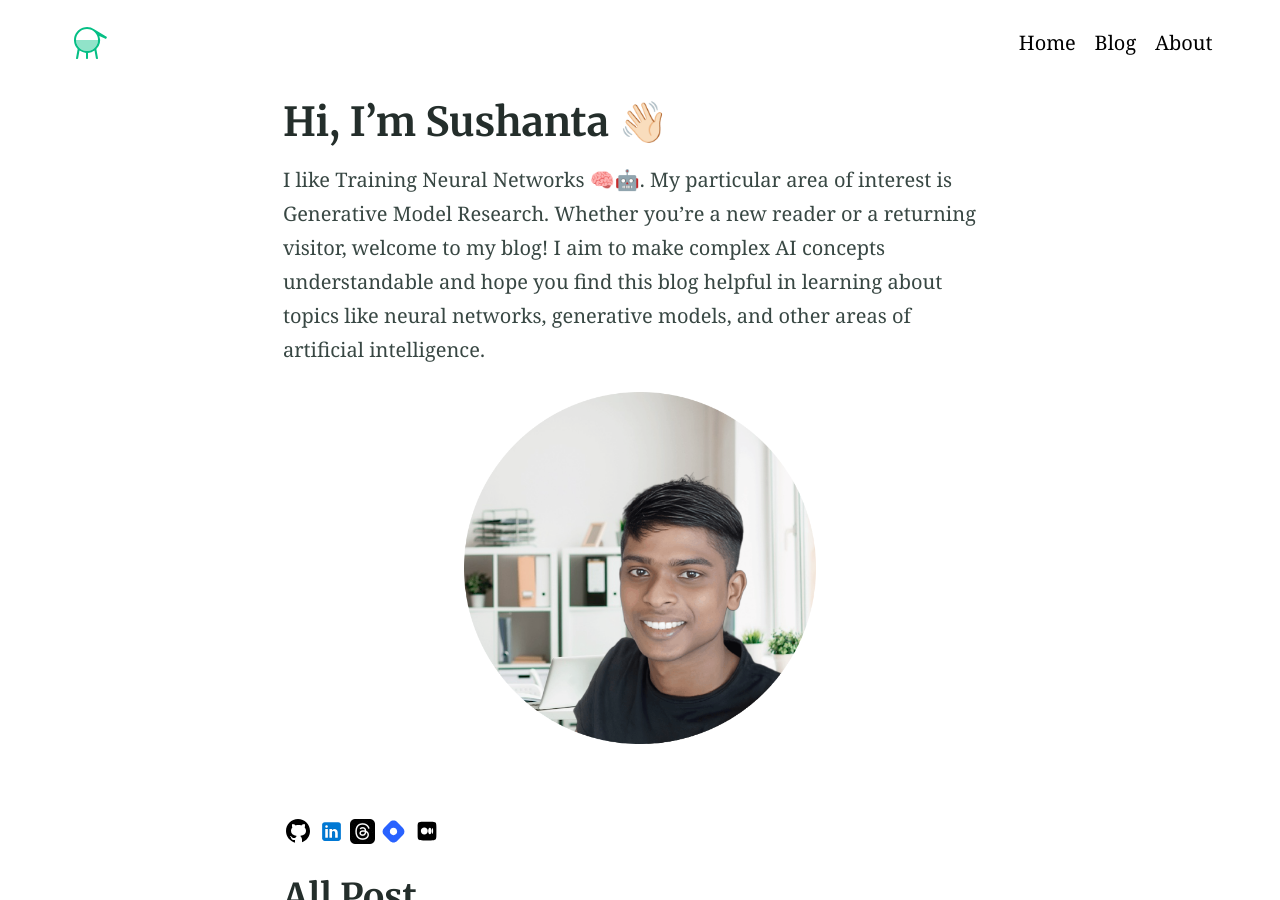
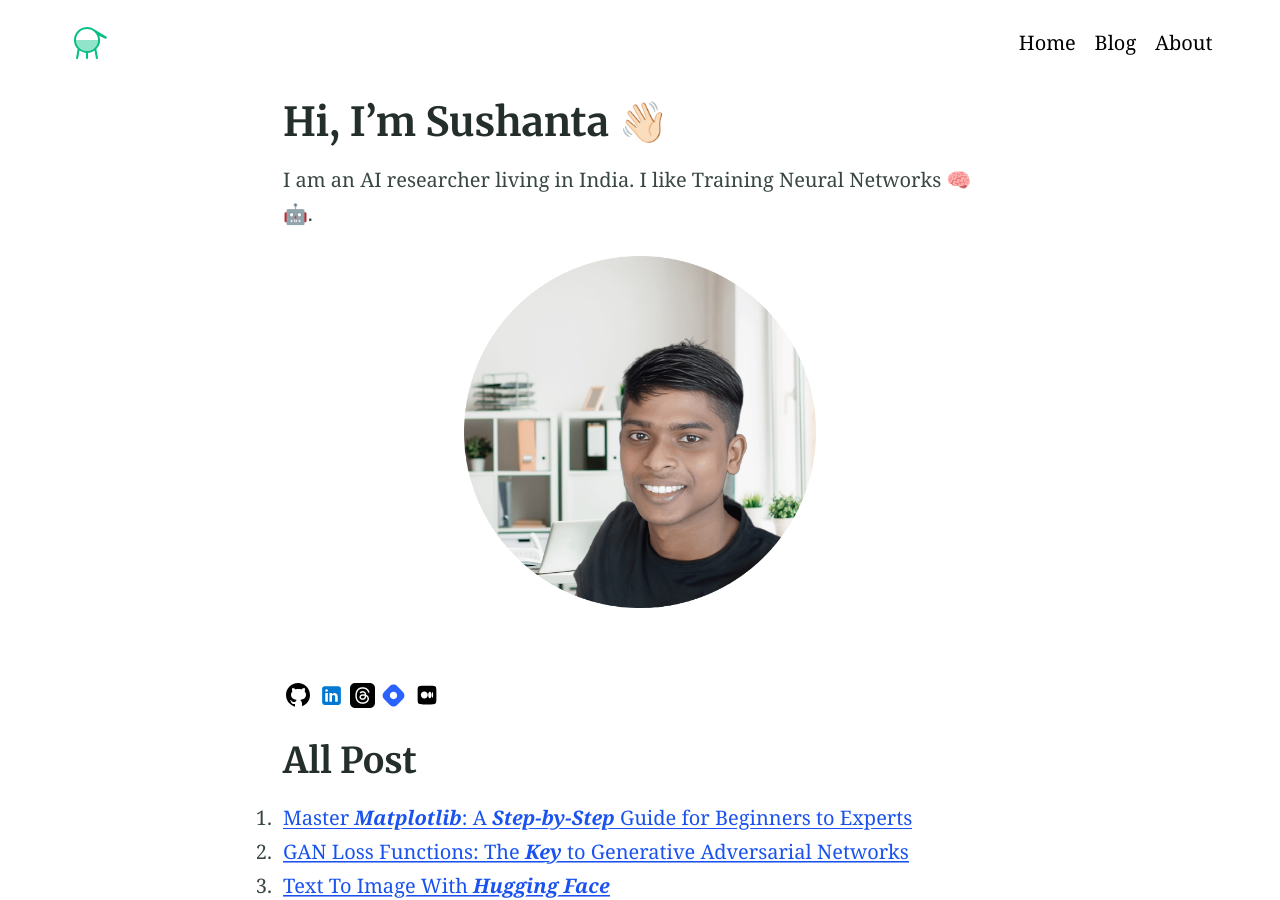
Before and after one commit to hi-sushanta/hi-sushanta.github.io, a Jekyll site: the page built from index.md, in a window 1280 px wide and 900 px high. Built offline with Jekyll 4.4.1, drawn with Linux system fonts in a browser that asks for light colours.

Commit message:
Update index.md

```diff
--- a/index.md
+++ b/index.md
@@ -1,11 +1,9 @@
 ---
 title: Hi, I’m Sushanta  👋🏻
-excerpt: "I like Training Neural Networks 🧠🤖. My particular area of interest is Generative Model Research.
-Whether you're a new reader or a returning visitor, welcome to my blog! I aim to make complex AI concepts understandable and hope you find this blog helpful in learning about topics like neural networks, generative models, and other areas of artificial intelligence."
+excerpt: "I am an AI researcher living in India. I like Training Neural Networks 🧠🤖."
 ---
 
-I like Training Neural Networks 🧠🤖. My particular area of interest is Generative Model Research.
-Whether you're a new reader or a returning visitor, welcome to my blog! I aim to make complex AI concepts understandable and hope you find this blog helpful in learning about topics like neural networks, generative models, and other areas of artificial intelligence.
+I am an AI researcher living in India. I like Training Neural Networks 🧠🤖.
 
 <div align = "center" style="margin-right: 5px; margin-left:5px; margin-top:10px; margin-bottom:10px;">
     <img src="chi2.png" class = "center" width="50%" height="50%"/>
```
